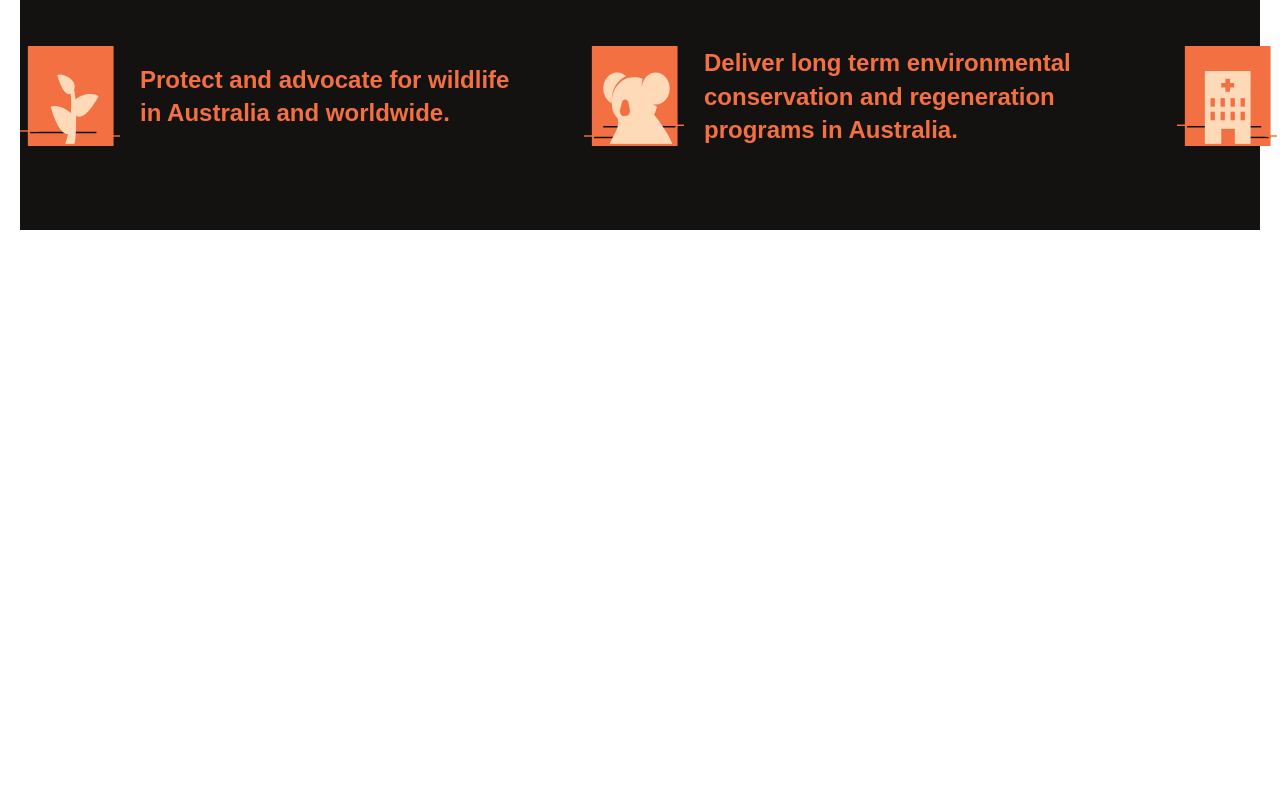
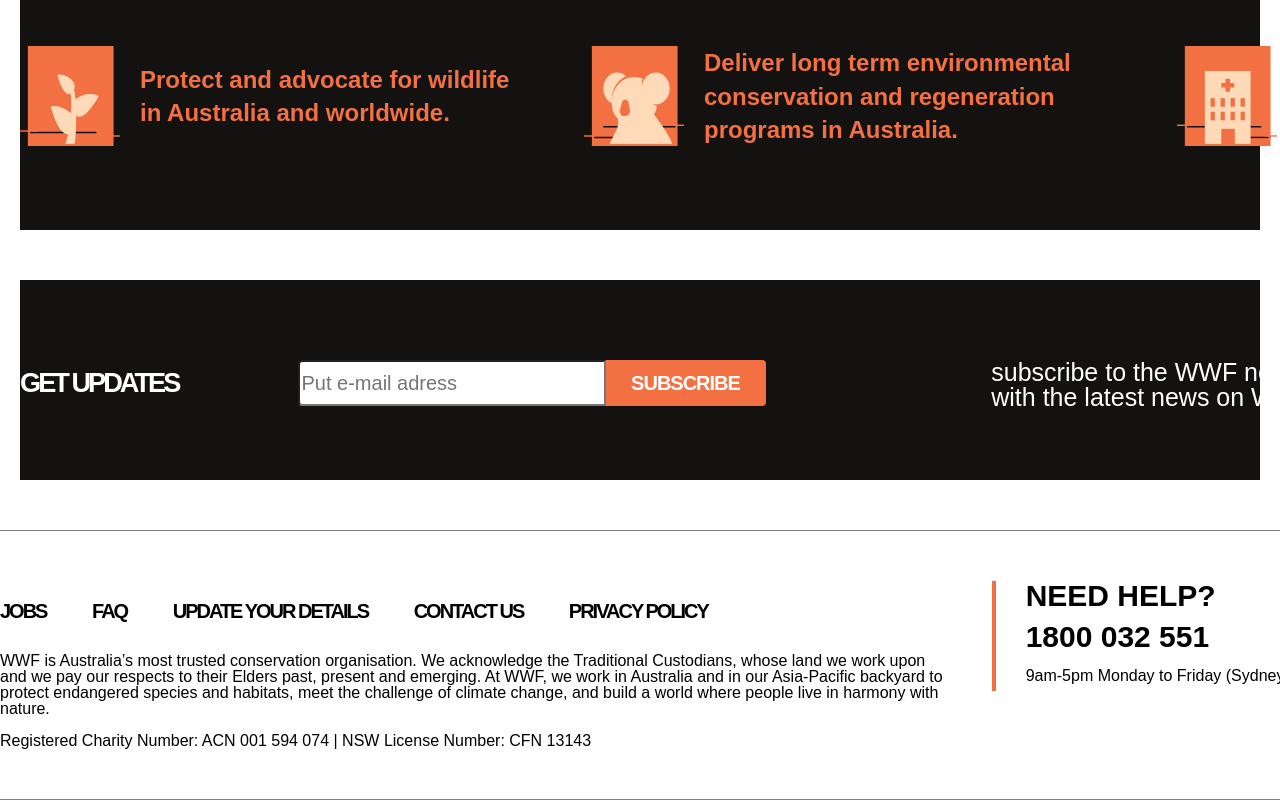
Before and after one commit to DevSua/wwf-demo, a plain HTML site: page index.html in a window 1280 px wide. Shown: the part 4464-5264 px from the top of the page. Before the commit the page ends 5000 px from the top, so only its background shows below. Drawn offline with nearby package versions, Linux system fonts and the light colour scheme.

Commit message:
footer 1

```diff
--- a/css/style.css
+++ b/css/style.css
@@ -5,8 +5,8 @@ body {
 /*이름을 상세하게 설정해주기 grid x , grid_expolore o꼭!!!*/
 a {
   text-decoration: none;
+  color: #000;
 }
-
 .inner {
   width: 1700px;
   position: relative;
@@ -387,3 +387,118 @@ nav .menu .item .btn.btn2 {
   font-size: 1.5em;
   font-weight: 700;
 }
+/* SUBSCRIBE */
+.get-update {
+  background-color: #131211;
+  margin: 50px 20px;
+  height: 200px;
+}
+.get-update .inner .sub-grid {
+  display: grid;
+  grid-template-columns: repeat(12, 1fr);
+  /*13개의 세로 컬럼*/
+  padding: 80px 0;
+}
+.get-update .inner .sub-grid .update {
+  display: flex;
+  grid-column-start: 1;
+  grid-column-end: 3;
+  color: #fff;
+  font-size: 1.7em;
+  font-weight: 700;
+  letter-spacing: -3px;
+  align-items: center;
+}
+.get-update .inner .sub-grid .put-adress {
+  display: flex;
+  grid-column-start: 3;
+  grid-column-end: 7;
+}
+.get-update .inner .sub-grid .put-adress .adress {
+  width: 300px;
+  height: 40px;
+  border-radius: 4px 0 0 4px;
+  font-size: 20px;
+}
+.get-update .inner .sub-grid .put-adress .btn.btn2 {
+  border-radius: 0px 4px 4px 0;
+  width: 160px;
+  display: flex;
+  align-items: center;
+  justify-content: center;
+  font-weight: 600;
+  letter-spacing: -1px;
+  font-size: 20px;
+}
+
+.get-update .inner .sub-grid .text {
+  grid-column-start: 8;
+  grid-column-end: 12;
+  color: #fff;
+  width: 590px;
+  height: 40px;
+  font-size: 25px;
+}
+/* FOOTER > INFO */
+footer {
+}
+.info {
+}
+.info .inner {
+  border-top: 1px solid #808080;
+  border-bottom: 1px solid #808080;
+}
+.info .inner .link_grid {
+  margin: 50px 0;
+  display: grid;
+  grid-template-columns: repeat(12, 1fr);
+}
+.info .inner .link_explain {
+  grid-column-start: 1;
+  grid-column-end: 8;
+}
+.info .inner .link_explain .links {
+  font-weight: 700;
+  font-size: 20px;
+  color: #000;
+}
+.info .inner .link_explain .links > a {
+  margin: 0 20px;
+  letter-spacing: -2px;
+  text-decoration: none;
+}
+.info .inner .link_explain .links a:first-child::before {
+  display: block;
+  content: "";
+}
+/*첫번째 자식은 margin 방지. before는 inline속성이라 blick으로 의도적으로 바꿔줌.*/
+p {
+  width: 950px;
+}
+.info .inner .link_grid .contact {
+  grid-column-start: 8;
+  grid-column-end: 12;
+  display: flex;
+}
+.info .inner .bar {
+  content: "";
+  width: 4px;
+  height: 110px;
+  background-color: #f37043;
+}
+.info .inner .more_info {
+  margin-left: 30px;
+}
+.info .inner .help {
+  font-weight: 600;
+  font-size: 30px;
+}
+.info .inner .telephone {
+  line-height: 1.7;
+  font-weight: 600;
+  font-size: 30px;
+}
+.info .inner .time {
+  line-height: 1.7;
+}
+/* FOOTER > SNS */
--- a/index.html
+++ b/index.html
@@ -236,7 +236,7 @@
         </div>
       </div>
     </section>
-
+    <!-- TURTLE -->
     <section class="turtle">
       <div class="inner">
         <div class="grid_turtle">
@@ -269,5 +269,61 @@
         </div>
       </div>
     </section>
+    <!-- SUBSCRIBE -->
+    <section class="get-update">
+      <div class="inner">
+        <div class="sub-grid">
+          <div class="update">GET UPDATES</div>
+          <div class="put-adress">
+            <input type="text" placeholder="Put e-mail adress" class="adress" />
+            <div class="btn btn2">SUBSCRIBE</div>
+          </div>
+          <div class="text">
+            subscribe to the WWF newsletter and stay up-to-date with the latest
+            news on WWF's work.
+          </div>
+        </div>
+      </div>
+    </section>
+    <footer>
+      <section class="info">
+        <div class="inner">
+          <div class="link_grid">
+            <div class="link_explain">
+              <div class="links">
+                <a href="#">JOBS</a>
+                <a href="#">FAQ</a>
+                <a href="#">UPDATE YOUR DETAILS</a>
+                <a href="#">CONTACT US</a>
+                <a href="#">PRIVACY POLICY</a>
+              </div>
+              <br /><br />
+              <p>
+                WWF is Australia’s most trusted conservation organisation. We
+                acknowledge the Traditional Custodians, whose land we work upon
+                and we pay our respects to their Elders past, present and
+                emerging. At WWF, we work in Australia and in our Asia-Pacific
+                backyard to protect endangered species and habitats, meet the
+                challenge of climate change, and build a world where people live
+                in harmony with nature.<br /><br />
+              </p>
+              <p>
+                Registered Charity Number: ACN 001 594 074 | NSW License Number:
+                CFN 13143
+              </p>
+            </div>
+            <div class="contact">
+              <div class="bar"></div>
+              <div class="more_info">
+                <div class="help">NEED HELP?</div>
+                <div class="telephone">1800 032 551</div>
+                <div class="time">9am-5pm Monday to Friday (Sydney time)</div>
+              </div>
+            </div>
+          </div>
+        </div>
+      </section>
+      <section class="info2"></section>
+    </footer>
   </body>
 </html>
```
